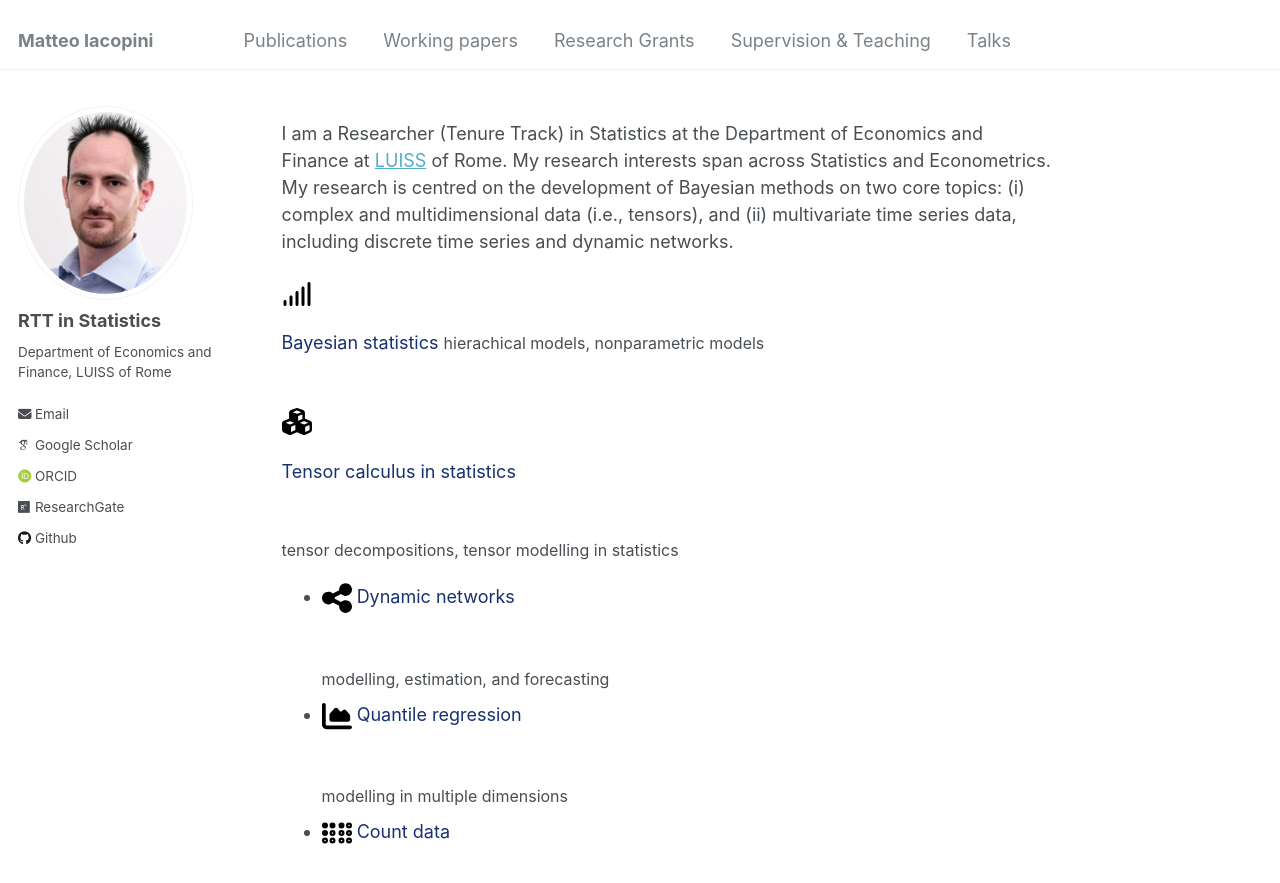
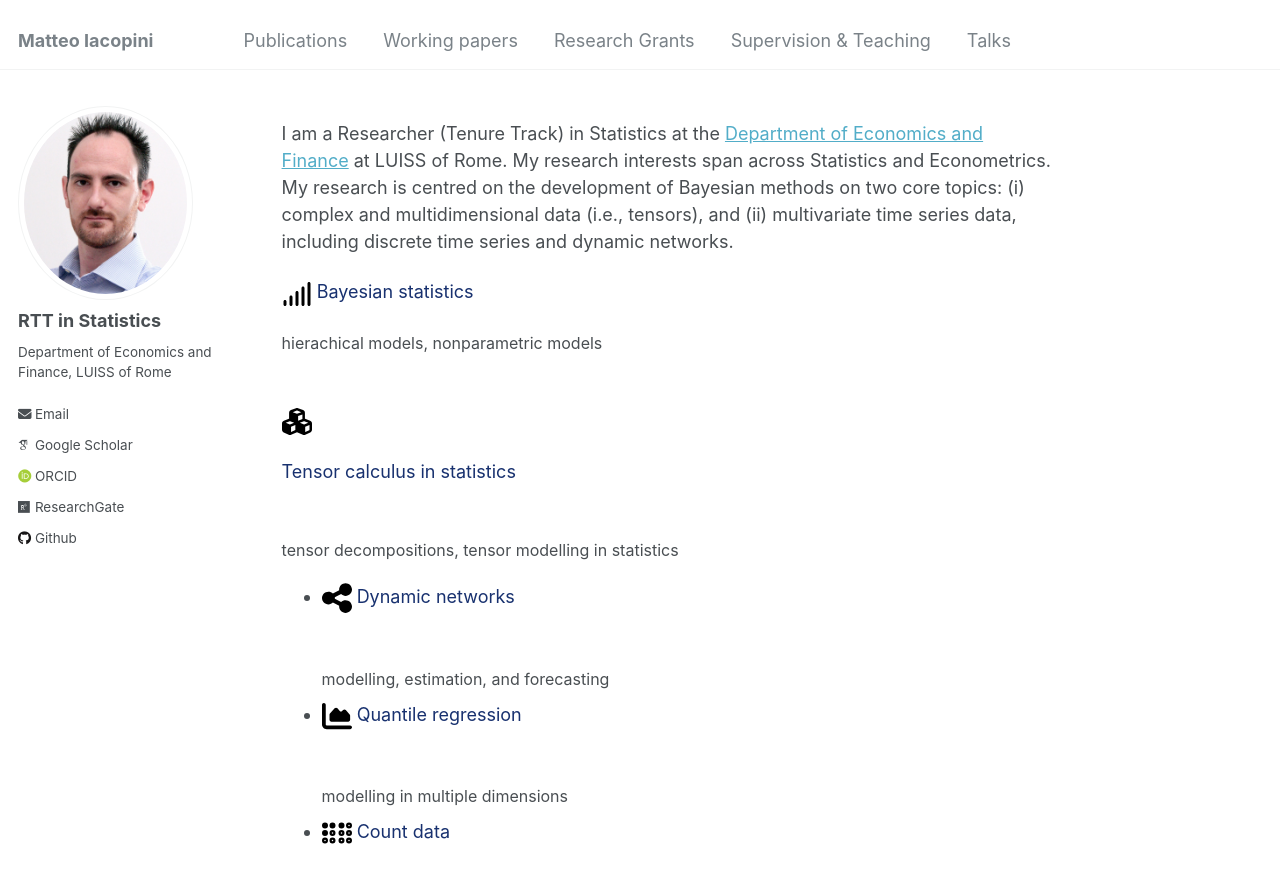
Before and after one commit to matteoiacopini/matteoiacopini.github.io, a Jekyll site: the page built from _pages/about.md, in a window 1280 px wide and 900 px high. Shown: the top 883 px of the window. Built offline with Jekyll 4.4.1, drawn with Linux system fonts in a browser that asks for light colours; some web fonts are replaced.

```diff
--- a/_pages/about.md
+++ b/_pages/about.md
@@ -8,10 +8,9 @@ redirect_from:
   - /about.html
 ---
 
-I am a Researcher (Tenure Track) in Statistics at the Department of Economics and Finance at [LUISS](https://economiaefinanza.luiss.it) of Rome. My research interests span across Statistics and Econometrics. My research is centred on the development of Bayesian methods on two core topics: (i) complex and multidimensional data (i.e., tensors), and (ii) multivariate time series data, including discrete time series and dynamic networks.
+I am a Researcher (Tenure Track) in Statistics at the [Department of Economics and Finance](https://economiaefinanza.luiss.it) at LUISS of Rome. My research interests span across Statistics and Econometrics. My research is centred on the development of Bayesian methods on two core topics: (i) complex and multidimensional data (i.e., tensors), and (ii) multivariate time series data, including discrete time series and dynamic networks.
 
-<img src="images/signal.svg" width="30" height="30">
-  <font size="4" style="color:#18316F">Bayesian statistics</font>
+<img src="images/signal.svg" width="30" height="30"> <font size="4" style="color:#18316F">Bayesian statistics</font>
   <font size="3">hierachical models, nonparametric models</font><br />
 
 
```
